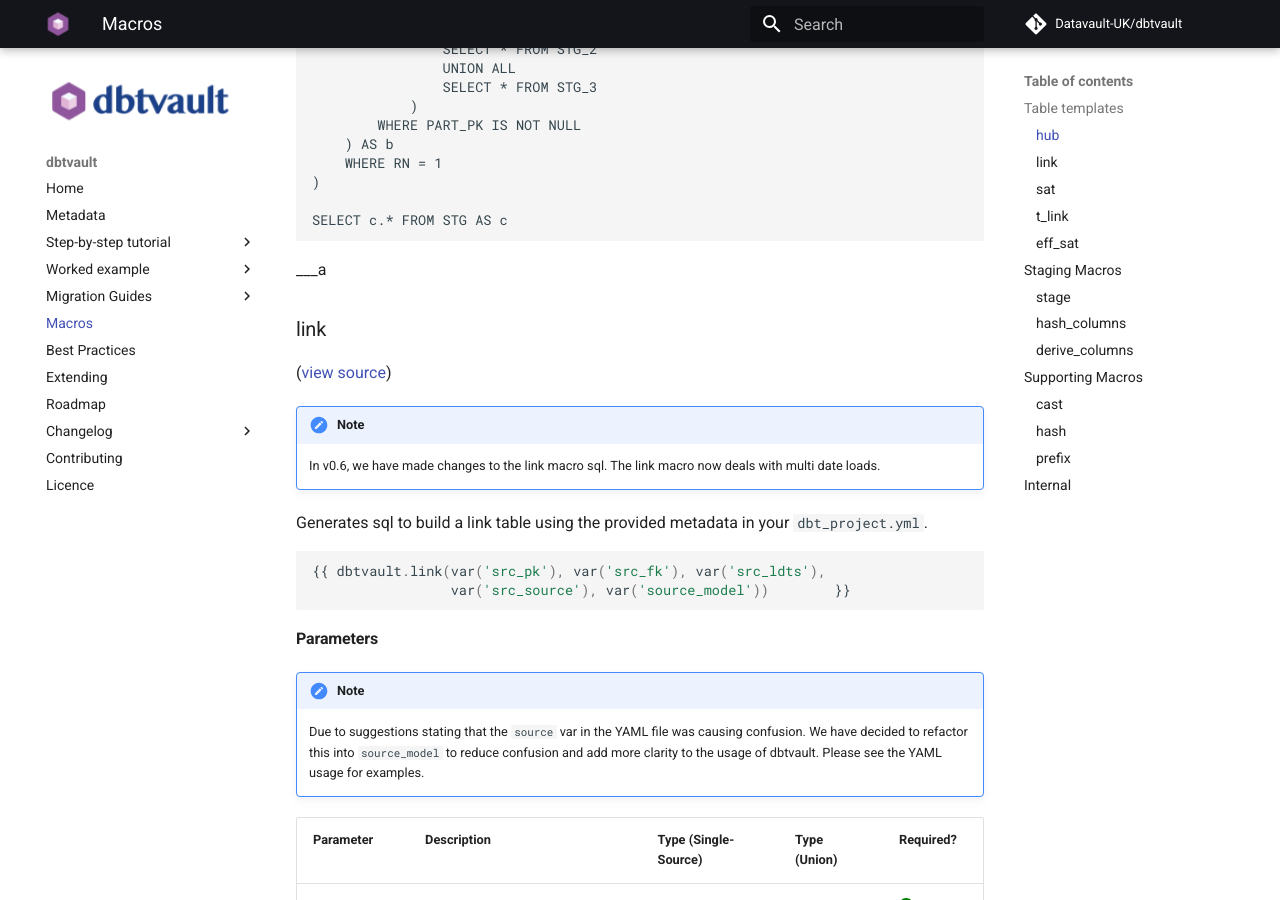
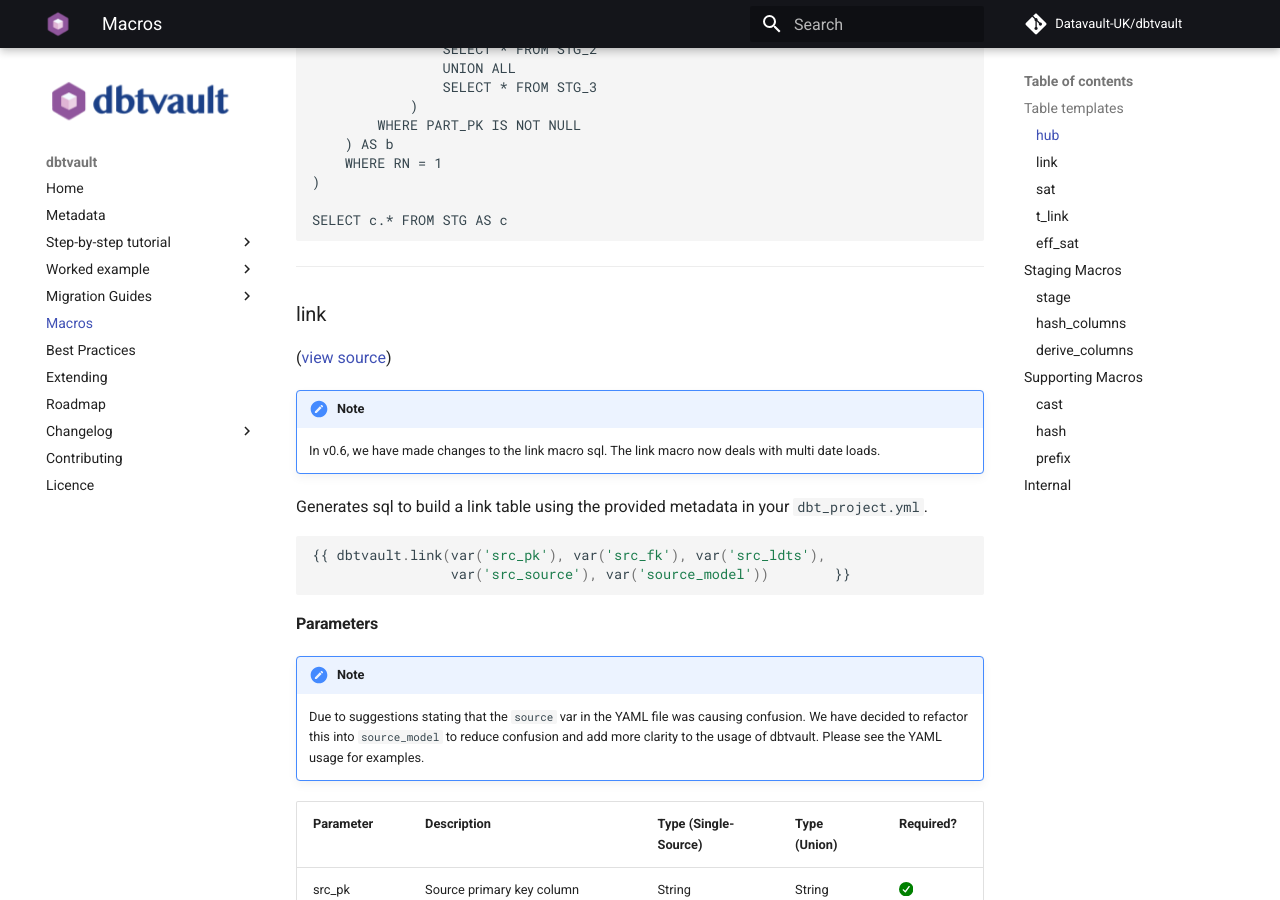
Before and after one commit to Datavault-UK/automate-dv-docs, an MkDocs documentation site: the page built from docs/macros.md, in a window 1280 px wide and 900 px high, scrolled down 2632 px. Built offline with MkDocs 1.6.1 and Material for MkDocs 9.7.7, drawn with Linux system fonts in a browser that asks for light colours; comment, search, counter and statistics services are not loaded.

Commit message:
Fixed up formatting on some pages

````diff
--- a/docs/macros.md
+++ b/docs/macros.md
@@ -132,7 +132,7 @@
 
 SELECT c.* FROM STG AS c
 ```
-___a
+___
 
 ### link
 ([view source](https://github.com/Datavault-UK/dbtvault/blob/v0.6/macros/tables/link.sql))
@@ -141,6 +141,7 @@
     In v0.6, we have made changes to the link macro sql. The link macro now deals with multi date loads.
 
 Generates sql to build a link table using the provided metadata in your `dbt_project.yml`.
+
 ``` sql
 {{ dbtvault.link(var('src_pk'), var('src_fk'), var('src_ldts'),
                  var('src_source'), var('source_model'))        }}
@@ -290,7 +291,6 @@
 | source_model  | Staging model name                                  | String         | <i class="required">:fontawesome-solid-check-circle:</i> |
 
 #### Usage
-
 
 ``` sql
 {{ dbtvault.sat(var('src_pk'), var('src_hashdiff'), var('src_payload'),
--- a/docs/metadata.md
+++ b/docs/metadata.md
@@ -3,7 +3,7 @@
 
 For further detail about how to use the macros in this section, see [table templates](macros.md#table-templates).
 
-#### Staging
+### Staging
 
 Only the source metadata is needed to build a hub, as column types and names are inferred from the source in the target
 table. The parameters that the [stage](macros.md#stage) macro accepts are:
@@ -90,7 +90,7 @@
             EFFECTIVE_FROM: "BOOKING_DATE"
 ```
 
-#### Hubs
+### Hubs
 
 Only the source metadata is needed to build a hub, as column types and names are inferred from the source in the target
 table. The parameters that the [hub](macros.md#hub) macro accepts are:
@@ -116,7 +116,7 @@
     src_source: 'SOURCE'
 ```
 
-#### Links
+### Links
 
 The link metadata is very similar to the hub metadata. The parameters that the [link](macros.md#link) macro accept are:
 
@@ -143,7 +143,7 @@
     src_source: 'SOURCE'
 ```
 
-#### Satellites
+### Satellites
 
 The metadata for satellites are different from that of links and hubs. The parameters the [sat](macros.md#sat) macro
 accepts is:
@@ -179,7 +179,7 @@
     src_source: 'SOURCE'
 ```
 
-#### Transactional links (non-historized links)
+### Transactional links (non-historized links)
 
 The [t_link](macros.md#t_link) macro accepts the following parameters:
 
````
Also changed, not shown: docs/best_practices.md (+7 -3 lines).
